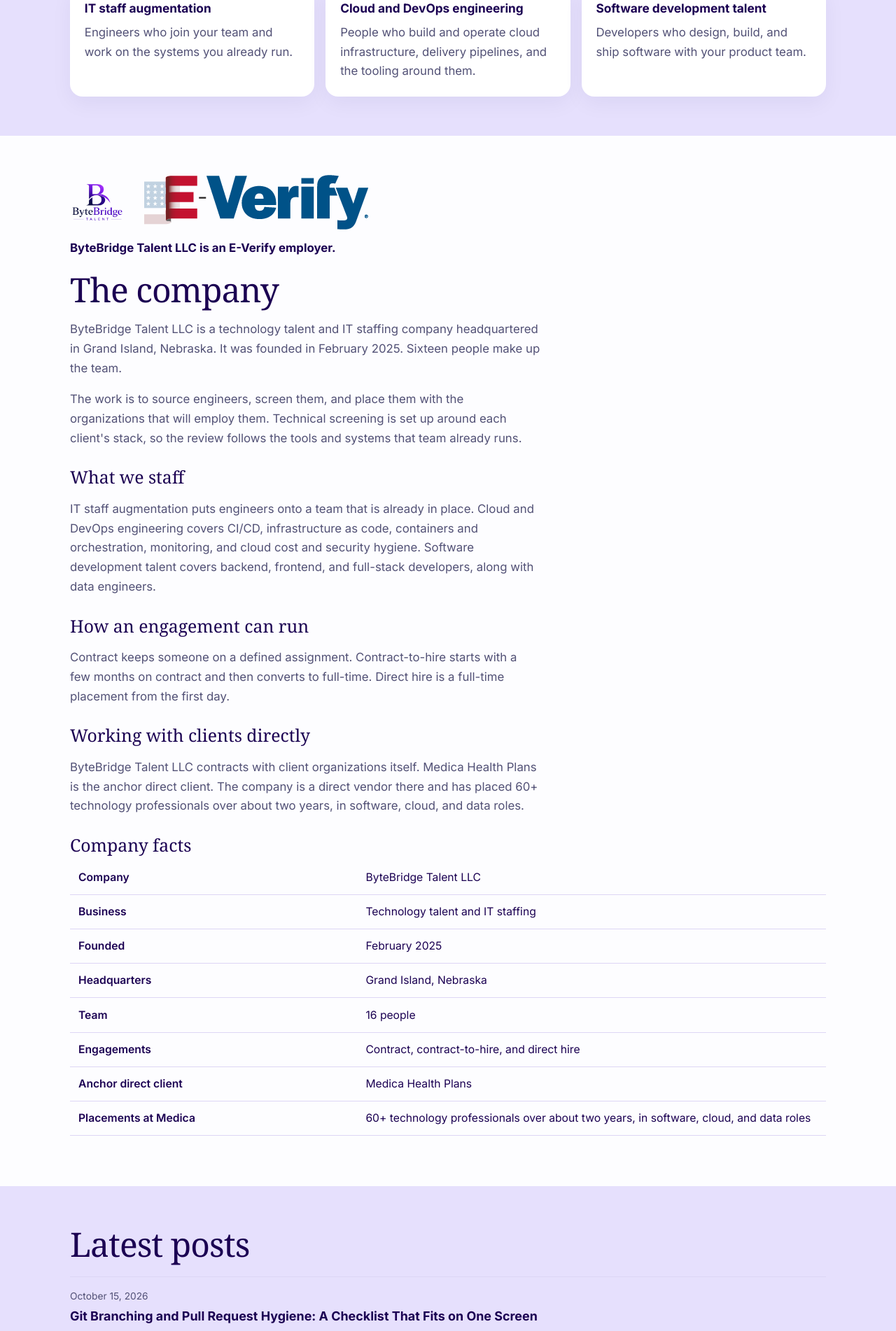
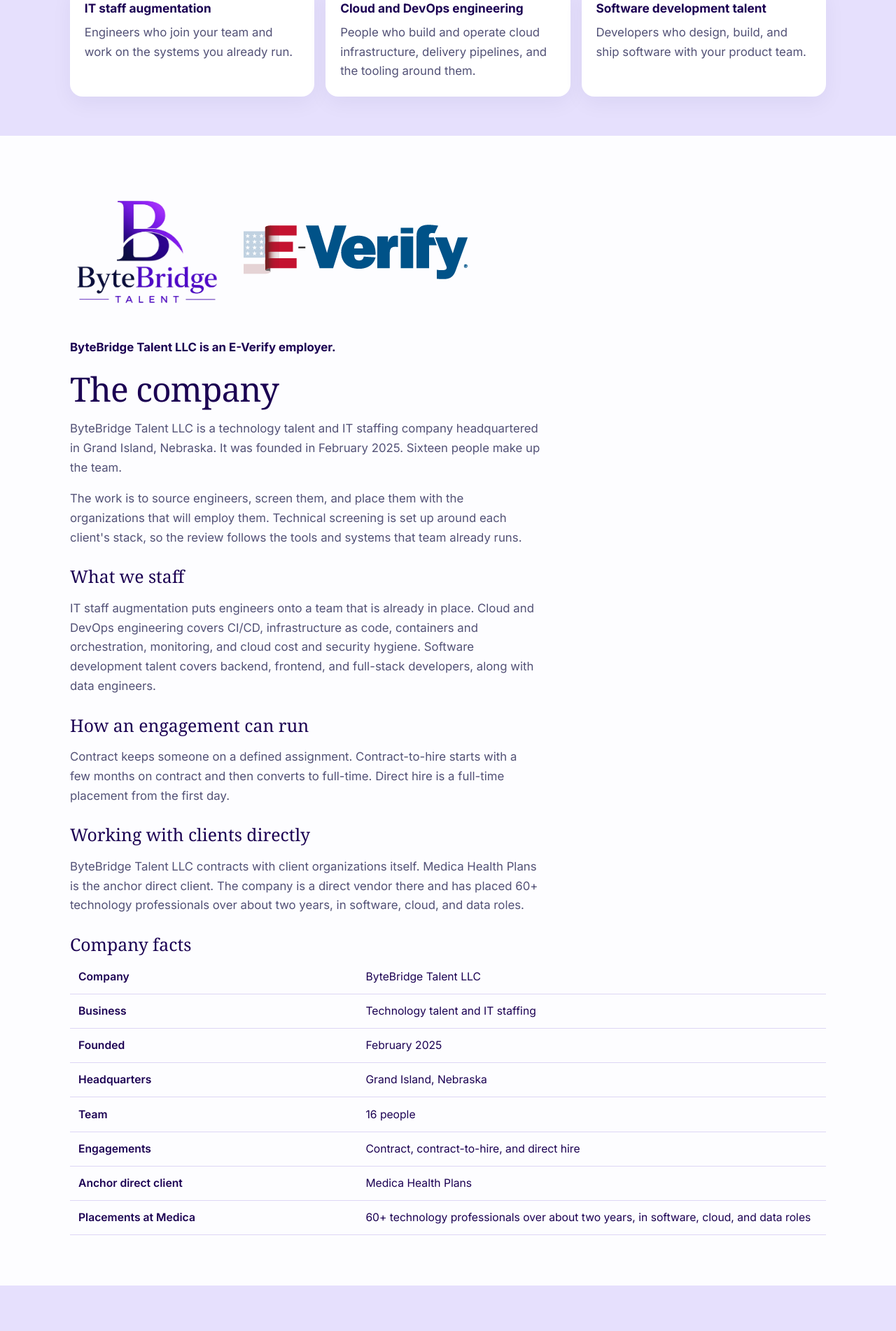
Before and after one commit to Bytebridgetalentllc/bytebridgetalentllc.github.io, a Jekyll site: the page built from index.md, in a window 1280 px wide. Shown: the part 1209-3111 px from the top of the page at 70% size. Built offline with Jekyll 4.4.1, drawn with Linux system fonts in a browser that asks for light colours; some web fonts are replaced.

Commit message:
Match the company-row mark to the header logo.
Size the ByteBridge logo beside E-Verify at 220px on laptops and 260px on large screens, and leave the E-Verify image at its existing size.

Co-authored-by: Bytebridgetalentllc <Bytebridgetalentllc@users.noreply.github.com>

```diff
--- a/assets/css/style.scss
+++ b/assets/css/style.scss
@@ -290,6 +290,11 @@ a:hover {
   flex: 0 0 auto;
 }
 
+.mark-row img:first-child {
+  width: 76px;
+  height: auto;
+}
+
 .company .everify,
 .prose .everify {
   margin: 0 0 1.1rem;
@@ -572,6 +577,11 @@ a:hover {
     width: 220px;
     height: 220px;
   }
+
+  .mark-row img:first-child {
+    width: 220px;
+    height: 220px;
+  }
 }
 
 @media (min-width: 1441px) {
@@ -584,4 +594,9 @@ a:hover {
     width: 260px;
     height: 260px;
   }
+
+  .mark-row img:first-child {
+    width: 260px;
+    height: 260px;
+  }
 }
```
